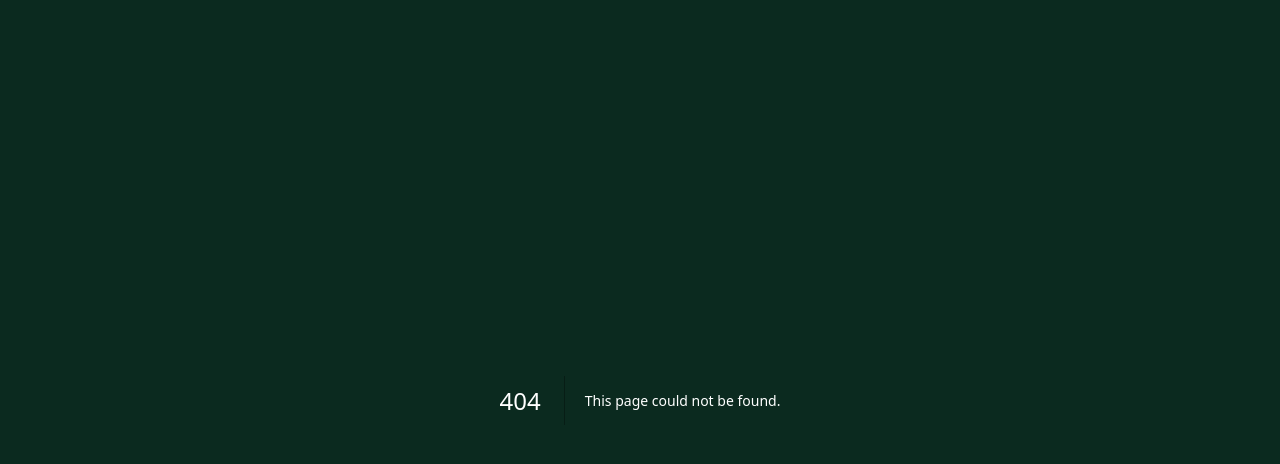
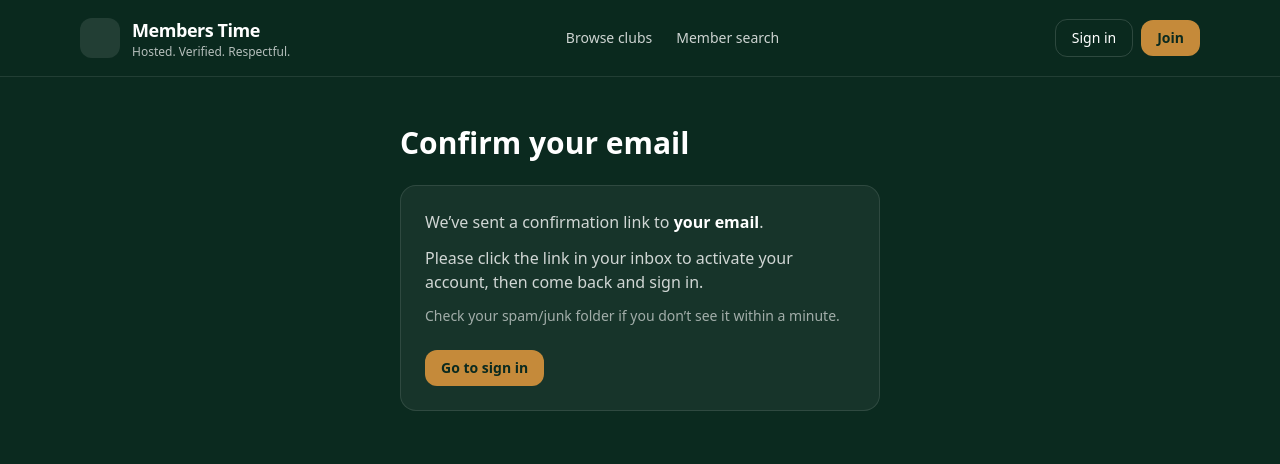
Before and after one commit to davidmemberstime/memberstime-prod, a Next.js app: page /auth/check-email in a window 1280 px wide. Before the commit this address had no page. Shown: the top 464 px of the page. Built offline with nearby package versions, Linux system fonts and the light colour scheme.

Commit message:
Create page.tsx

```diff
--- /dev/null
+++ b/src/app/auth/check-email/page.tsx
@@ -0,0 +1,45 @@
+import SiteHeader from "@/components/SiteHeader";
+
+export const dynamic = "force-dynamic";
+export const revalidate = 0;
+
+export default function CheckEmailPage({
+  searchParams,
+}: {
+  searchParams?: { email?: string };
+}) {
+  const email = searchParams?.email;
+
+  return (
+    <main>
+      <SiteHeader />
+      <div className="mx-auto max-w-lg px-4 py-12">
+        <h1 className="text-3xl font-semibold">Confirm your email</h1>
+
+        <div className="mt-6 rounded-2xl border border-white/10 bg-white/5 p-6 text-white/80">
+          <p>
+            We’ve sent a confirmation link to{" "}
+            <span className="font-semibold text-white">
+              {email ?? "your email"}
+            </span>
+            .
+          </p>
+          <p className="mt-3">
+            Please click the link in your inbox to activate your account, then
+            come back and sign in.
+          </p>
+          <p className="mt-3 text-sm text-white/60">
+            Check your spam/junk folder if you don’t see it within a minute.
+          </p>
+
+          <a
+            href="/auth/sign-in"
+            className="mt-6 inline-flex rounded-xl bg-[#c58a3a] px-4 py-2 text-sm font-semibold text-[#0b2a1f] hover:brightness-110"
+          >
+            Go to sign in
+          </a>
+        </div>
+      </div>
+    </main>
+  );
+}
```
